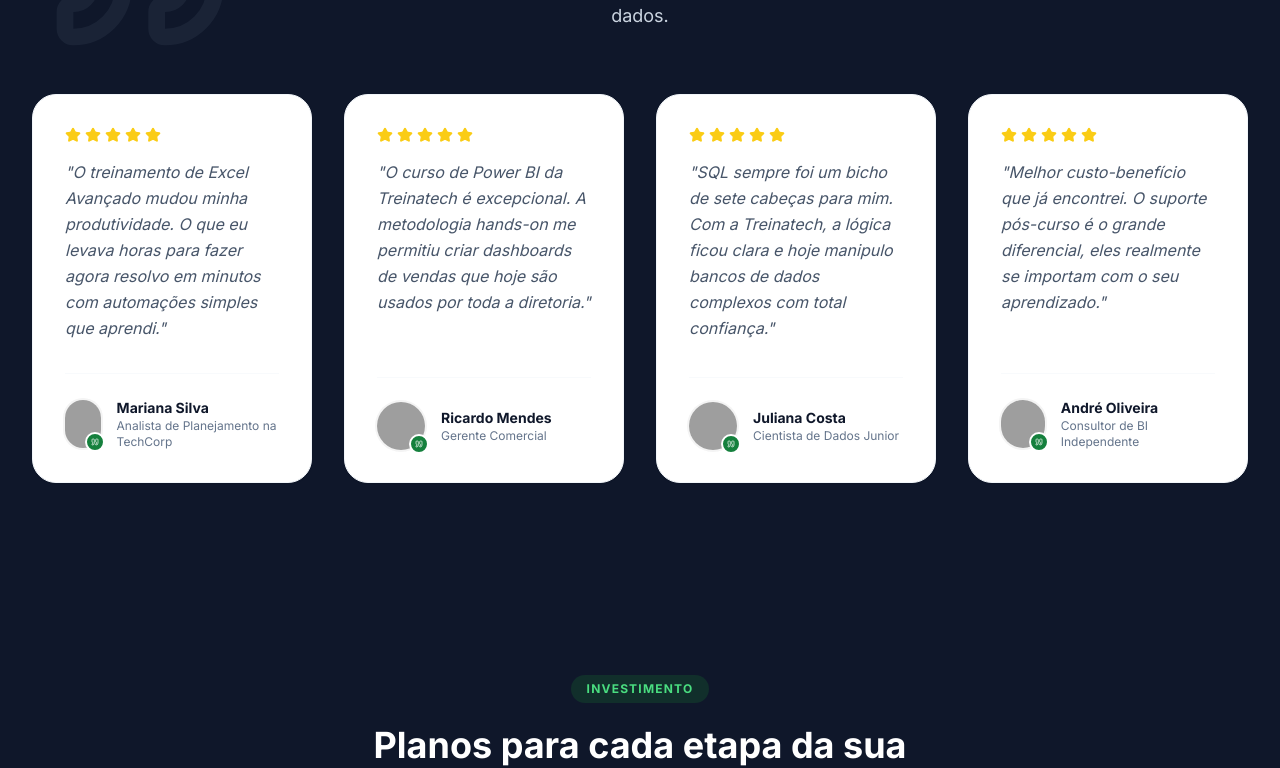
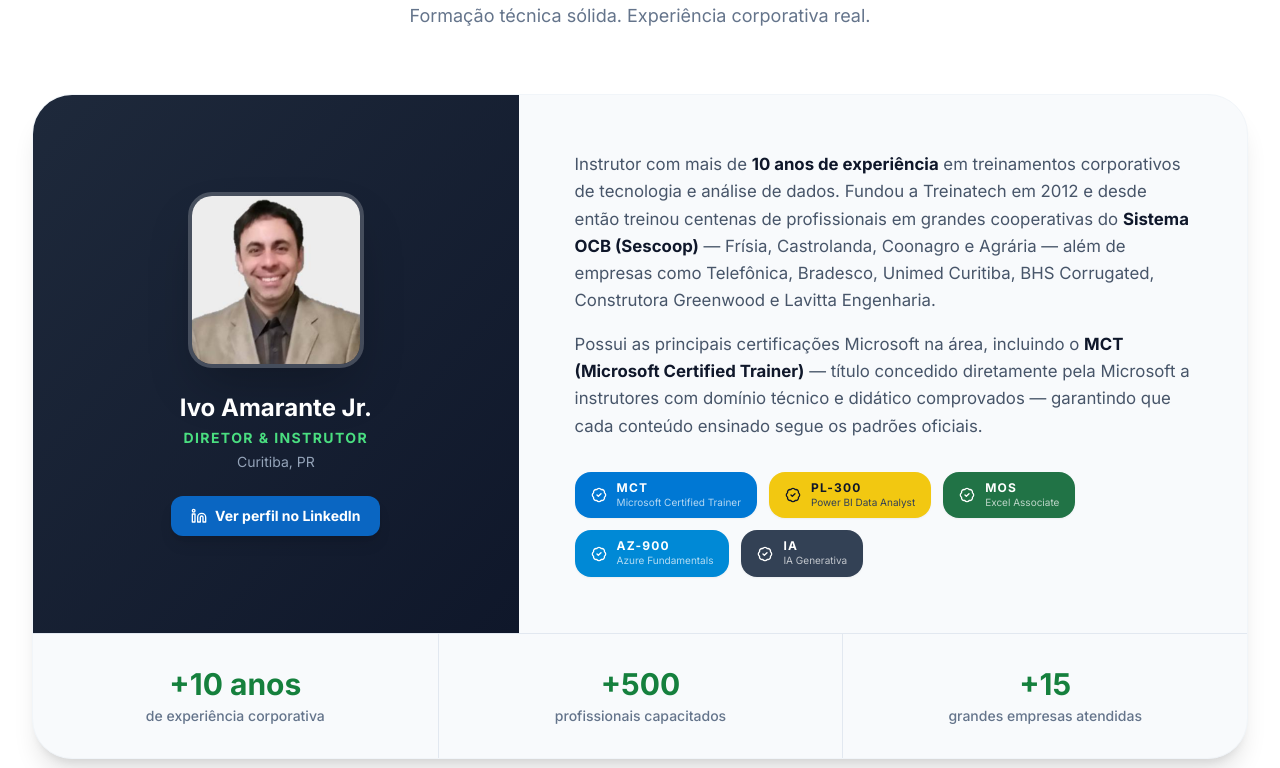
Before and after one commit to treinatechivo-hub/treinatech-site, a React (Vite) app: page / in a window 1280 px wide. Shown: the part 4232-5000 px from the top of the page. Built offline with nearby package versions, Linux system fonts and the light colour scheme; grey boxes are pictures that could not be loaded.

Commit message:
feat: adiciona seção Instrutor com credenciais, certificações e foto
Co-Authored-By: Claude Sonnet 4.6 <noreply@anthropic.com>

```diff
--- a/App.tsx
+++ b/App.tsx
@@ -8,6 +8,7 @@ import { Pricing } from './components/Pricing';
 import { Contact } from './components/Contact';
 import { Footer } from './components/Footer';
 import { ChatBot } from './components/ChatBot';
+import { Instructor } from './components/Instructor';
 import { MembersArea } from './components/members/MembersArea';
 import { Blog } from './components/Blog';
 import { ArticlePage } from './components/ArticlePage';
@@ -153,6 +154,9 @@ const App: React.FC = () => {
         {/* Cursos */}
         <Courses />
 
+        {/* Instrutor */}
+        <Instructor />
+
         {/* Depoimentos */}
         <Testimonials />
 
--- /dev/null
+++ b/components/Instructor.tsx
@@ -0,0 +1,149 @@
+
+import React from 'react';
+import { Linkedin, BadgeCheck } from 'lucide-react';
+
+const certifications = [
+  {
+    code: 'MCT',
+    name: 'Microsoft Certified Trainer',
+    bg: 'bg-[#0078d4]',
+    dark: false,
+  },
+  {
+    code: 'PL-300',
+    name: 'Power BI Data Analyst',
+    bg: 'bg-[#f2c811]',
+    dark: true,
+  },
+  {
+    code: 'MOS',
+    name: 'Excel Associate',
+    bg: 'bg-[#217346]',
+    dark: false,
+  },
+  {
+    code: 'AZ-900',
+    name: 'Azure Fundamentals',
+    bg: 'bg-[#0089d6]',
+    dark: false,
+  },
+  {
+    code: 'IA',
+    name: 'IA Generativa',
+    bg: 'bg-slate-700',
+    dark: false,
+  },
+];
+
+const stats = [
+  { value: '+10 anos', label: 'de experiência corporativa' },
+  { value: '+500', label: 'profissionais capacitados' },
+  { value: '+15', label: 'grandes empresas atendidas' },
+];
+
+export const Instructor: React.FC = () => {
+  return (
+    <section id="instrutor" className="py-24 bg-white scroll-mt-20">
+      <div className="max-w-7xl mx-auto px-4 sm:px-6 lg:px-8">
+        {/* Header */}
+        <div className="text-center max-w-3xl mx-auto mb-16">
+          <p className="text-green-700 font-bold text-xs uppercase tracking-[0.3em] mb-3">Seu Instrutor</p>
+          <h2 className="text-4xl font-bold text-slate-900 mb-4">Quem vai te ensinar</h2>
+          <p className="text-lg text-slate-500">Formação técnica sólida. Experiência corporativa real.</p>
+        </div>
+
+        {/* Card principal */}
+        <div className="bg-slate-50 rounded-[2.5rem] border border-slate-100 overflow-hidden shadow-xl">
+          <div className="grid md:grid-cols-5">
+            {/* Coluna esquerda — foto */}
+            <div className="md:col-span-2 bg-gradient-to-br from-slate-800 to-slate-900 p-10 flex flex-col items-center justify-center text-center gap-6">
+              <div className="w-44 h-44 rounded-3xl overflow-hidden border-4 border-white/20 shadow-2xl">
+                <img
+                  src="/ivo.png"
+                  alt="Ivo Amarante Jr."
+                  className="w-full h-full object-cover object-top"
+                />
+              </div>
+              <div>
+                <h3 className="text-2xl font-extrabold text-white mb-1">Ivo Amarante Jr.</h3>
+                <p className="text-green-400 font-bold text-sm uppercase tracking-widest">Diretor & Instrutor</p>
+                <p className="text-slate-400 text-sm mt-1">Curitiba, PR</p>
+              </div>
+              <a
+                href="https://linkedin.com/in/iamarante"
+                target="_blank"
+                rel="noopener noreferrer"
+                className="inline-flex items-center gap-2 px-5 py-2.5 bg-[#0a66c2] text-white rounded-xl font-bold text-sm hover:bg-[#004182] transition-colors shadow-lg"
+              >
+                <Linkedin size={16} />
+                Ver perfil no LinkedIn
+              </a>
+            </div>
+
+            {/* Coluna direita — bio + certs */}
+            <div className="md:col-span-3 p-8 sm:p-10 lg:p-14 flex flex-col justify-center gap-8">
+              <div className="space-y-4 text-slate-600 leading-relaxed text-[1.05rem]">
+                <p>
+                  Instrutor com mais de{' '}
+                  <strong className="text-slate-900">10 anos de experiência</strong> em treinamentos
+                  corporativos de tecnologia e análise de dados. Fundou a Treinatech em 2012 e desde
+                  então treinou centenas de profissionais em grandes cooperativas do{' '}
+                  <strong className="text-slate-900">Sistema OCB (Sescoop)</strong> — Frísia,
+                  Castrolanda, Coonagro e Agrária — além de empresas como Telefônica, Bradesco, Unimed
+                  Curitiba, BHS Corrugated, Construtora Greenwood e Lavitta Engenharia.
+                </p>
+                <p>
+                  Possui as principais certificações Microsoft na área, incluindo o{' '}
+                  <strong className="text-slate-900">MCT (Microsoft Certified Trainer)</strong> — título
+                  concedido diretamente pela Microsoft a instrutores com domínio técnico e didático
+                  comprovados — garantindo que cada conteúdo ensinado segue os padrões oficiais.
+                </p>
+              </div>
+
+              {/* Badges de certificação */}
+              <div className="flex flex-wrap gap-3">
+                {certifications.map((cert) => (
+                  <div
+                    key={cert.code}
+                    className={`${cert.bg} rounded-2xl px-4 py-2.5 flex items-center gap-2.5 shadow-sm`}
+                  >
+                    <BadgeCheck
+                      size={16}
+                      className={cert.dark ? 'text-slate-900' : 'text-white'}
+                    />
+                    <div>
+                      <p
+                        className={`text-xs font-black uppercase tracking-widest leading-none ${
+                          cert.dark ? 'text-slate-900' : 'text-white'
+                        }`}
+                      >
+                        {cert.code}
+                      </p>
+                      <p
+                        className={`text-[10px] leading-tight mt-0.5 ${
+                          cert.dark ? 'text-slate-700' : 'text-white/70'
+                        }`}
+                      >
+                        {cert.name}
+                      </p>
+                    </div>
+                  </div>
+                ))}
+              </div>
+            </div>
+          </div>
+
+          {/* Stats */}
+          <div className="border-t border-slate-200 grid grid-cols-3 divide-x divide-slate-200">
+            {stats.map((stat) => (
+              <div key={stat.label} className="py-8 text-center">
+                <p className="text-3xl font-extrabold text-green-700 mb-1">{stat.value}</p>
+                <p className="text-sm text-slate-500 font-medium">{stat.label}</p>
+              </div>
+            ))}
+          </div>
+        </div>
+      </div>
+    </section>
+  );
+};
```
Also changed, not shown: public/ivo.png (added).
